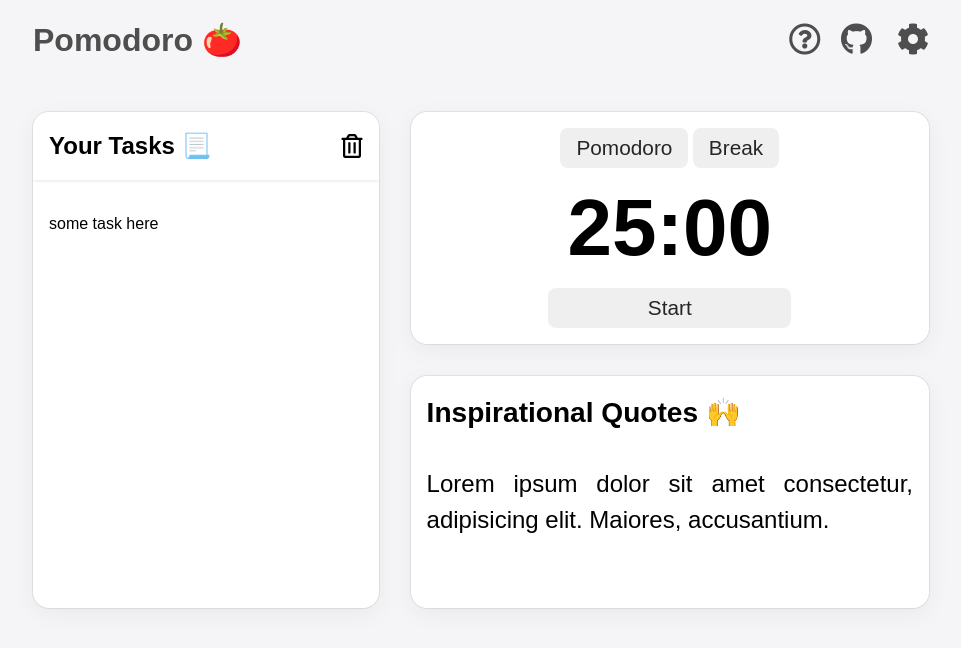
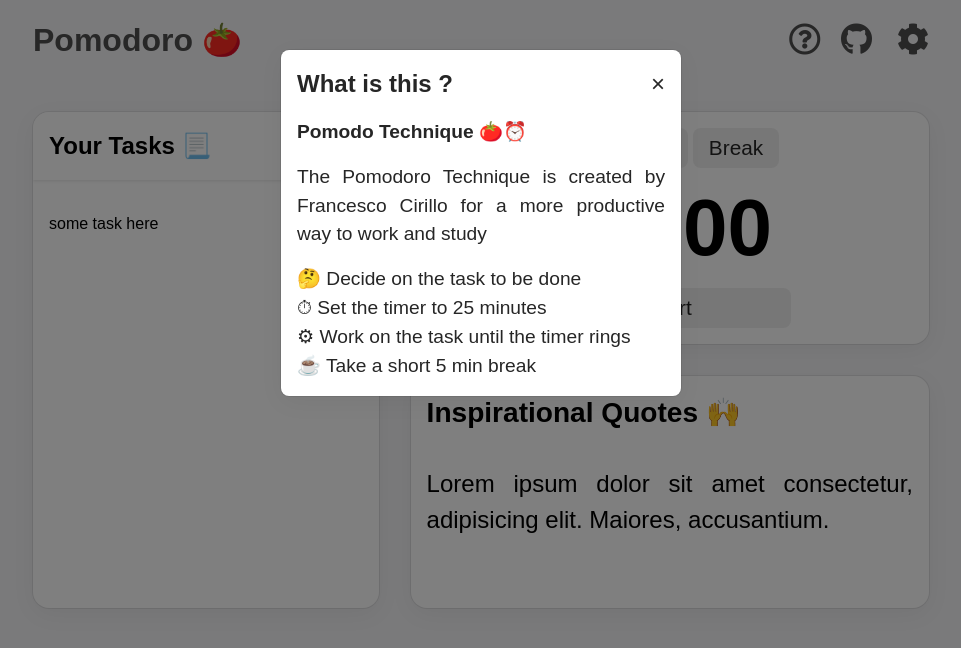
Before and after one commit to AymKh/pomodoro-focus, a plain HTML site: page index.html in a window 1280 px wide. Shown: the whole page, without its empty margins (159-1120 px from the left). Drawn offline with Linux system fonts and the light colour scheme.

Commit message:
help feature ⁉

```diff
--- a/index.html
+++ b/index.html
@@ -11,6 +11,7 @@
     <link rel="stylesheet" href="styles/index.css">
 </head>
 <body>
+    <div id="overlay"></div>
     <div class="container">
         <header>
             <h1>Pomodoro 🍅</h1>
@@ -22,6 +23,22 @@
                 <i class="fas fa-cog" id="settingsButton"></i>
             </nav>
         </header>
+        <div id="helpMenu">
+            <div id="helpHeader">
+                <h3>What is this ?</h3>
+                <span>&times;</span>
+            </div>
+            <div id="helpBody">
+                <h2>Pomodo Technique 🍅⏰</h2>
+                <p>The Pomodoro Technique is created by Francesco Cirillo for a more productive way to work and study</p>
+                <ul>
+                    <li>🤔 Decide on the task to be done</li>
+                    <li>⏱ Set the timer to 25 minutes</li>
+                    <li>⚙ Work on the task until the timer rings</li>
+                    <li>☕ Take a short 5 min break</li>
+                </ul>
+            </div>
+        </div>
         <main>
             <div id="grid-container">
                 <div id="taskPanel" class="pomoCard">
@@ -57,5 +74,6 @@
         </main>
         <!-- end of container -->
     </div>
+    <script src="js/index.js"></script>
 </body>
 </html>
--- /dev/null
+++ b/js/index.js
@@ -0,0 +1,22 @@
+const overlay = document.querySelector("#overlay")
+const helpButton = document.querySelector("#helpButton")
+const helpMenu = document.querySelector("#helpMenu")
+const helpExitButton = document.querySelector('#helpMenu span')
+let helpMenuIsShown = false
+
+helpButton.addEventListener('click', ()=>{
+    helpMenu.style.display = "block"
+    overlay.style.display = "block"
+    helpMenuIsShown = true
+})
+helpExitButton.addEventListener("click", ()=>{
+    helpMenu.style.display = "none"
+    overlay.style.display = "none"
+    helpMenuIsShown = false
+})
+overlay.addEventListener("click", ()=>{
+    if (helpMenuIsShown) {
+        helpMenu.style.display = "none"
+        overlay.style.display = "none"
+    }
+})
--- /dev/null
+++ b/styles/_help.scss
@@ -0,0 +1,44 @@
+#helpMenu{
+    // display: none;
+    position: absolute;
+    top: 50px;
+    left: 50%;
+    background-color: #fff;
+    color: #262626;
+    padding: 1rem;
+    width: 400px;
+    height: auto;
+    transform: translateX(-50%);
+    border-radius: .5rem;
+    box-shadow: rgba(0, 0, 0, 0.05) 0px 6px 24px 0px, rgba(0, 0, 0, 0.08) 0px 0px 0px 1px;
+    z-index: 3;
+    #helpHeader{
+        display: flex;
+        flex-direction: row;
+        align-items: center;
+        justify-content: space-between;
+        h3{
+            font-size: 1.5rem;
+        }
+        span{
+            font-size: 1.5rem;
+            cursor: pointer;
+        }
+    }
+    #helpBody{
+        h2{
+            font-size: 1.2rem;
+            margin: 1rem 0;
+        }
+        p{
+            font-size: 1.2rem;
+            text-align: justify;
+            margin-bottom: 1rem;
+        }
+        ul{
+            list-style-type: none;
+            // margin-left: 1rem;
+            font-size: 1.2rem;
+        }
+    }
+}
--- a/styles/index.scss
+++ b/styles/index.scss
@@ -9,6 +9,14 @@ body{
     line-height: 1.5;
     font-size: 1rem;
     background-color: #F5F5F7;
+}
+#overlay{
+    // display: none;
+    position: absolute;
+    width: 100%;
+    height: 100%;
+    background-color: rgba(0, 0, 0, .5);
+    z-index: 1;
 }
 .container{
     width: 70%;
@@ -37,3 +45,4 @@ i, a{
 
 @import "./header";
 @import "./main";
+@import "./help";
```
Also changed, not shown: styles/index.css, 1 other file.
